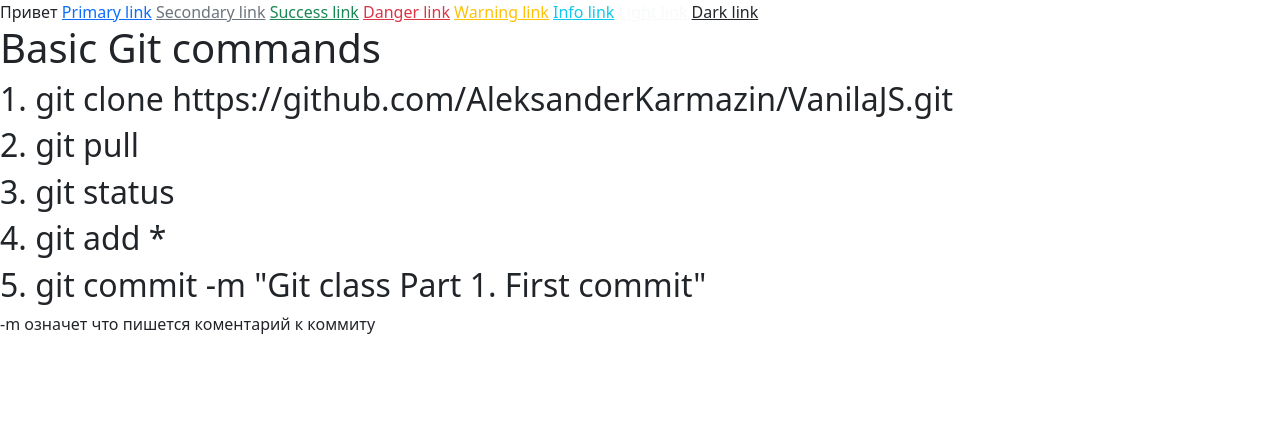
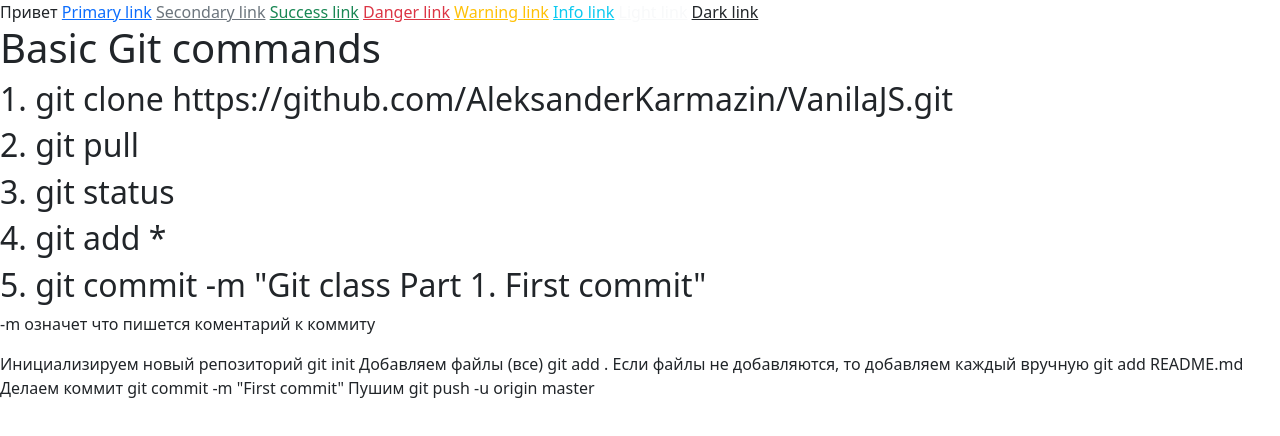
Before and after one commit to AleksanderKarmazin/VanilaJS, a plain HTML site: page index.html in a window 1280 px wide. Drawn offline with nearby package versions, Linux system fonts and the light colour scheme.

```diff
--- a/index.html
+++ b/index.html
@@ -30,5 +30,19 @@
     -m означет что пишется коментарий к коммиту
 </p>
 
+<p>Инициализируем новый репозиторий
+    git init
+
+    Добавляем файлы (все)
+    git add .
+
+    Если файлы не добавляются, то добавляем каждый вручную
+    git add README.md
+
+    Делаем коммит
+    git commit -m "First commit"
+
+    Пушим
+    git push -u origin master</p>
 </body>
 </html>
```
Also changed, not shown: 1 other file.
